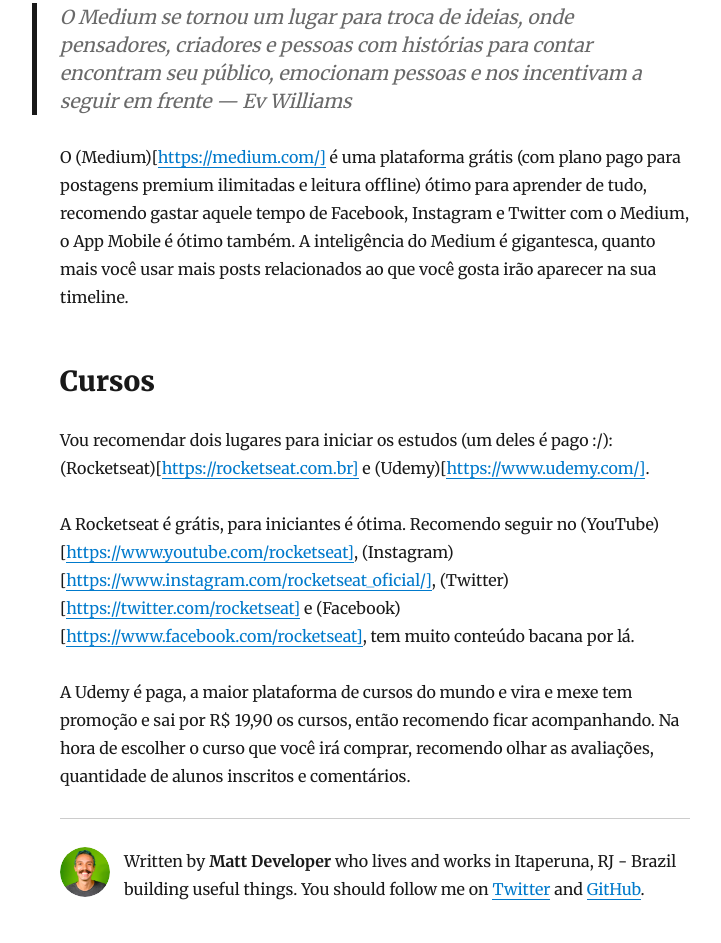
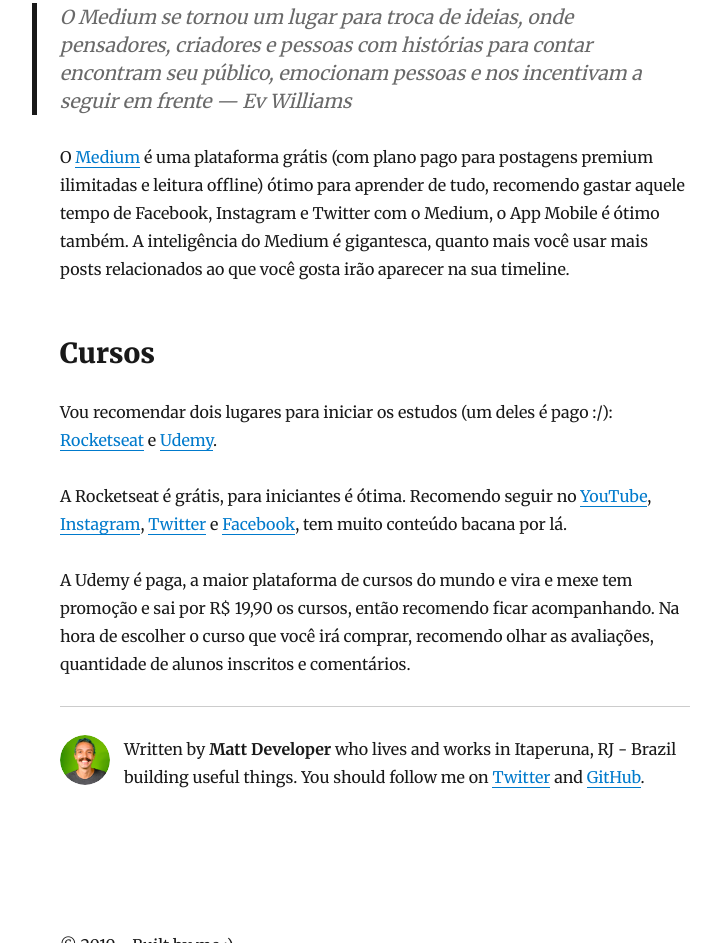
Before and after one commit to mattdeveloper/mattdeveloper.github.io, a Gatsby site: page /2019/09/como-aprender-react-em-2019/ in a window 1280 px wide. Shown: the part 1716-2659 px from the top of the page, without its empty margins (265-986 px from the left). Built offline with nearby package versions, Linux system fonts and the light colour scheme; Gatsby itself is replaced by a stand-in of ours; some packages are replaced by stand-ins of ours.

Commit message:
Fix post links

```diff
--- a/content/blog/2019/09/como-aprender-react-em-2019/index.md
+++ b/content/blog/2019/09/como-aprender-react-em-2019/index.md
@@ -45,12 +45,12 @@
 
 > O Medium se tornou um lugar para troca de ideias, onde pensadores, criadores e pessoas com histórias para contar encontram seu público, emocionam pessoas e nos incentivam a seguir em frente — Ev Williams
 
-O (Medium)[https://medium.com/] é uma plataforma grátis (com plano pago para postagens premium ilimitadas e leitura offline) ótimo para aprender de tudo, recomendo gastar aquele tempo de Facebook, Instagram e Twitter com o Medium, o App Mobile é ótimo também. A inteligência do Medium é gigantesca, quanto mais você usar mais posts relacionados ao que você gosta irão aparecer na sua timeline.
+O [Medium](https://medium.com/) é uma plataforma grátis (com plano pago para postagens premium ilimitadas e leitura offline) ótimo para aprender de tudo, recomendo gastar aquele tempo de Facebook, Instagram e Twitter com o Medium, o App Mobile é ótimo também. A inteligência do Medium é gigantesca, quanto mais você usar mais posts relacionados ao que você gosta irão aparecer na sua timeline.
 
 ## Cursos
 
-Vou recomendar dois lugares para iniciar os estudos (um deles é pago :/): (Rocketseat)[https://rocketseat.com.br] e (Udemy)[https://www.udemy.com/].
+Vou recomendar dois lugares para iniciar os estudos (um deles é pago :/): [Rocketseat](https://rocketseat.com.br) e [Udemy](https://www.udemy.com/).
 
-A Rocketseat é grátis, para iniciantes é ótima. Recomendo seguir no (YouTube)[https://www.youtube.com/rocketseat], (Instagram)[https://www.instagram.com/rocketseat_oficial/], (Twitter)[https://twitter.com/rocketseat] e (Facebook)[https://www.facebook.com/rocketseat], tem muito conteúdo bacana por lá.
+A Rocketseat é grátis, para iniciantes é ótima. Recomendo seguir no [YouTube](https://www.youtube.com/rocketseat), [Instagram](https://www.instagram.com/rocketseat_oficial/), [Twitter](https://twitter.com/rocketseat) e [Facebook](https://www.facebook.com/rocketseat), tem muito conteúdo bacana por lá.
 
-A Udemy é paga, a maior plataforma de cursos do mundo e vira e mexe tem promoção e sai por R$ 19,90 os cursos, então recomendo ficar acompanhando. Na hora de escolher o curso que você irá comprar, recomendo olhar as avaliações, quantidade de alunos inscritos e comentários.
+A Udemy é paga, a maior plataforma de cursos do mundo e vira e mexe tem promoção e sai por R\$ 19,90 os cursos, então recomendo ficar acompanhando. Na hora de escolher o curso que você irá comprar, recomendo olhar as avaliações, quantidade de alunos inscritos e comentários.
```
